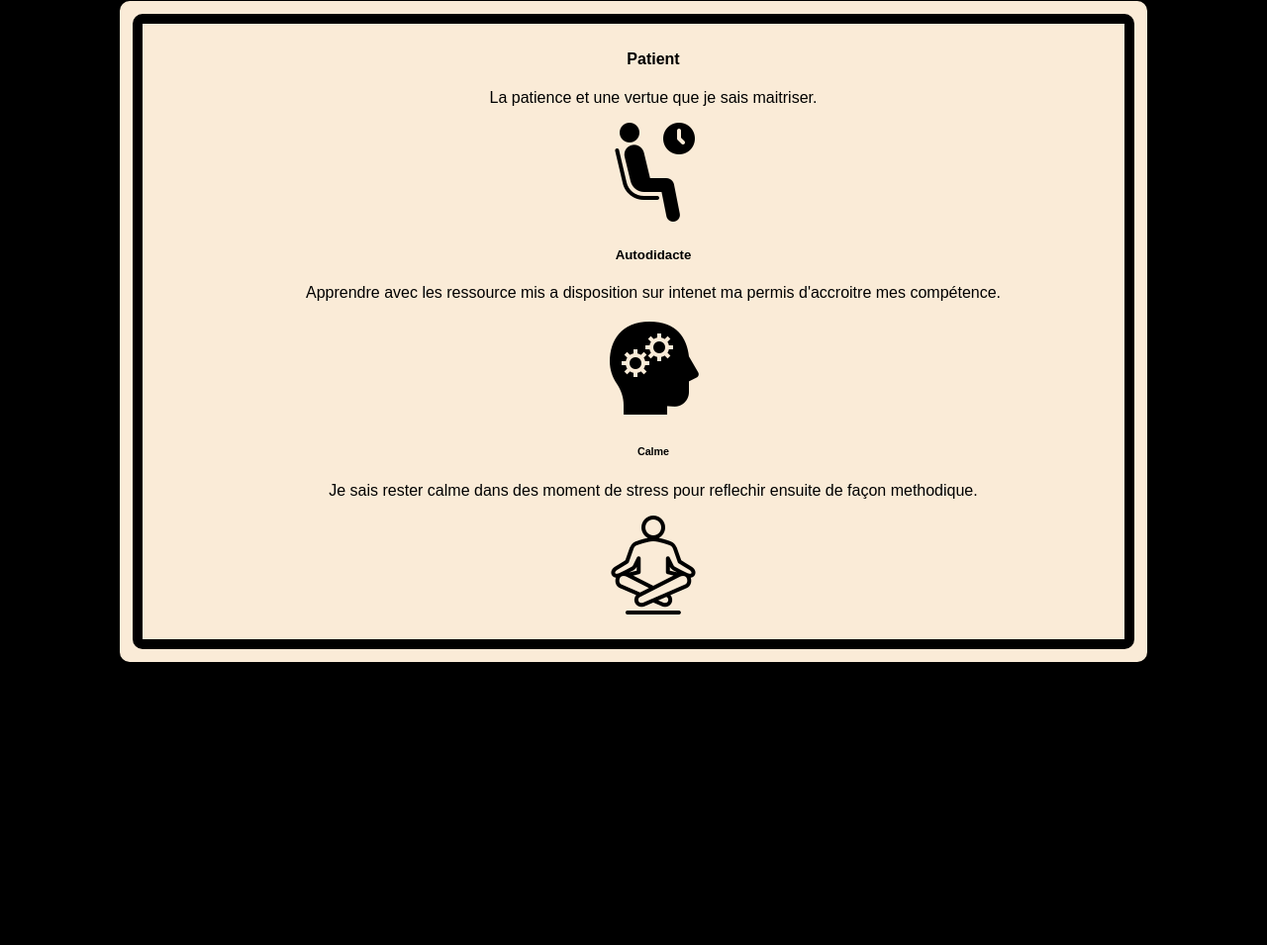
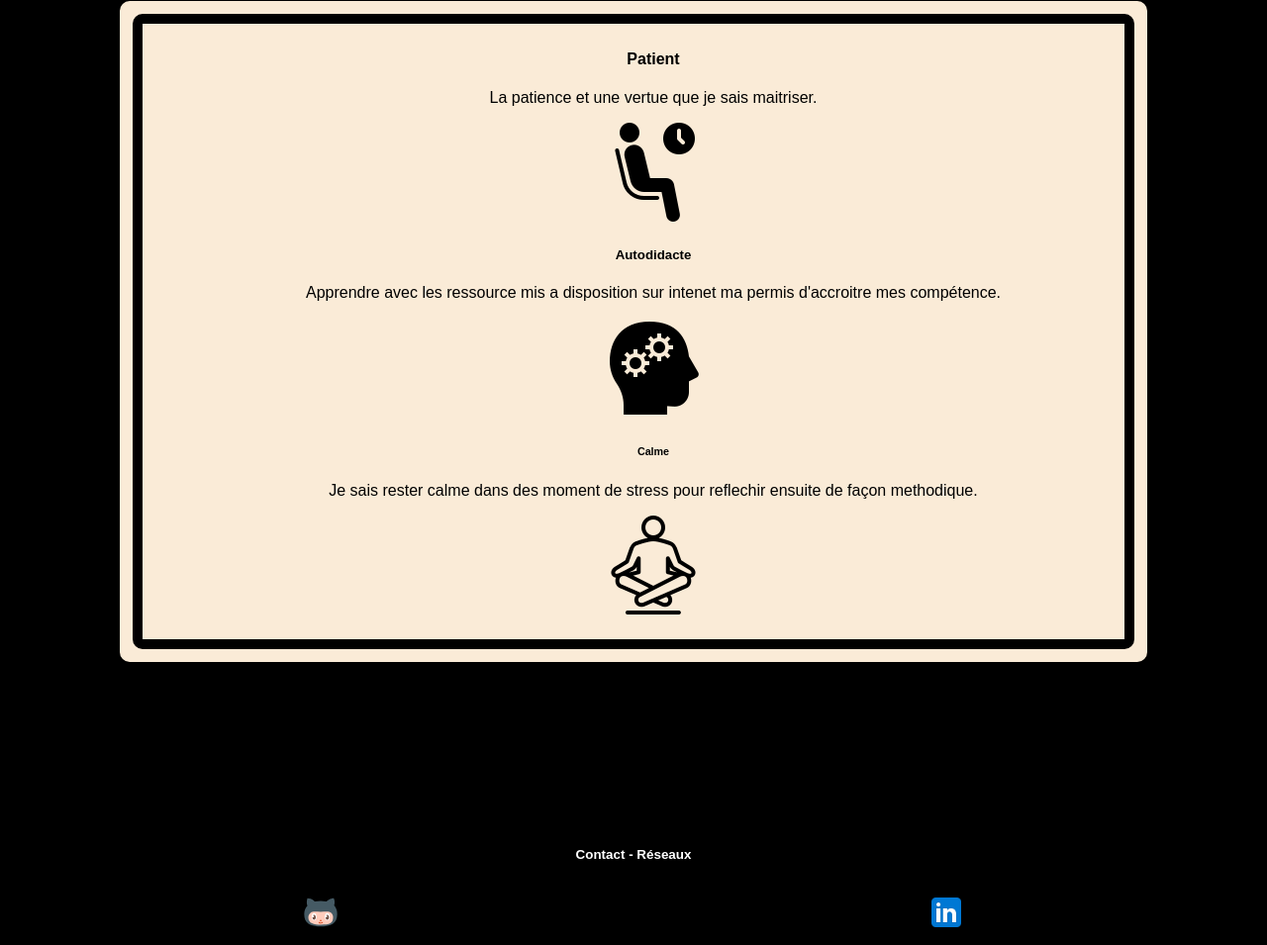
Before and after one commit to nxferrr/Portfolio, a plain HTML site: page index.html in a window 1280 px wide. Shown: the part 335-1290 px from the top of the page at 99% size. Before the commit the page ends 1176 px from the top, so only its background shows below. Drawn offline with Linux system fonts and the light colour scheme.

Commit message:
alpha0.0.3

```diff
--- a/css/styles.css
+++ b/css/styles.css
@@ -7,6 +7,10 @@ h1 {
     font-size: 32px;
     margin: 50px;
     color: black;
+    text-decoration: none;
+}
+h1:hover{
+    color:darkgray
 }
 
 nav {
@@ -54,3 +58,24 @@ header{
 #softskill{
     color: white;
 }
+
+#footer{
+    color: white;
+    text-align: center;
+    font-size: 20px;
+}
+
+#reseaux{
+    display: flex;
+    flex-direction: row;
+    width: 100%;
+}
+
+#git{
+    width: 50%;
+
+}
+
+#link{
+    width: 50%;
+}
--- a/index.html
+++ b/index.html
@@ -22,6 +22,7 @@
             <h2>a Propos</h2>
             <p>Je suis actuellement en Formation pour avoir mon BTS SIO</p>
         </section>
+
         <section id="softskill">
             <h3>
                 <img src="Assets/icons8-communication-skill-96.png" alt="Une tete avec une bulle de message." style="width: 25px; height: 25px;">
@@ -58,8 +59,29 @@
             <h5>Technologie</h5>
                 <p>A remplir</p>
         </section>
+
+
+
     </main>
     <footer>
+        <section id="footer">
+            <h6>Contact - Réseaux</h6>
+            <section id="reseaux">
+                <div id="git">
+                    <a href="https://github.com/nxferrr" target="_blank" rel="noopener noreferrer">
+                        <img src="Assets/icons8-octocat.svg"
+                            alt="logo GitHub" width="40" height="40">
+                    </a>
+                </div>
+
+                <div id="link">
+                    <a href="" target="_blank" rel="noopener noreferrer">
+                        <img src="Assets/icons8-linkedin-96.png" alt="Logo Linkedin" width="40" height="40">
+                    </a>
+                </div>
+            </section>
+
+        </section>
 
     </footer>
 </body>
```
Also changed, not shown: Assets/icons8-floating-guru-100.png (deleted), Assets/icons8-learning.gif (deleted), Assets/icons8-linkedin-96.png (added), Assets/icons8-octocat.svg (added), Assets/patience.webp (deleted).
